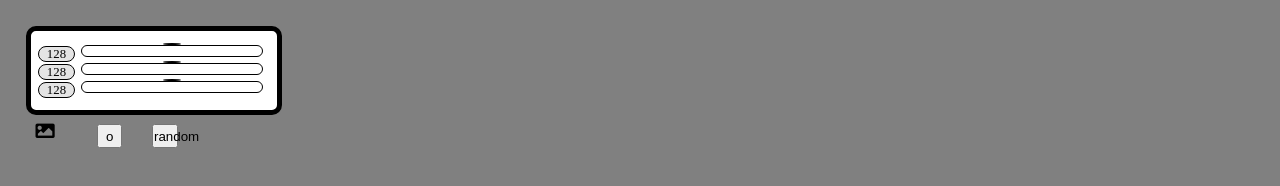
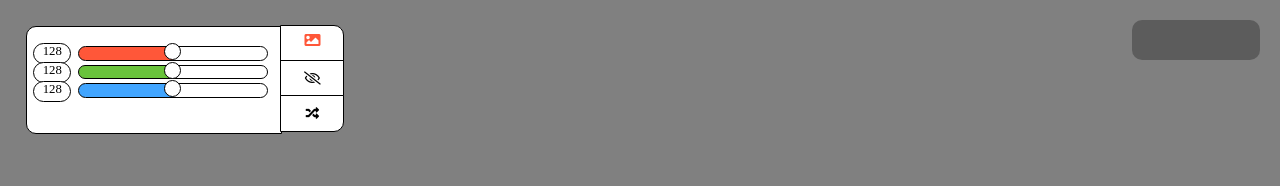
Before and after one commit to Nacamino/pick-a-color, a plain HTML site: page index.html in a window 1280 px wide. Drawn offline with Linux system fonts and the light colour scheme.

Commit message:
diseño en base

```diff
--- a/colorpicker.js
+++ b/colorpicker.js
@@ -168,9 +168,7 @@ class ColorPicker{
         this.sliderR.value = this.r
         this.sliderG.value = this.g
         this.sliderB.value = this.b
-        this.sliderR.style.background= 'linear-gradient(to right, #ff5739 0%, #ff5739 ' +  r/ 2.55 + '%,  white 0%)';
-        this.sliderG.style.background= 'linear-gradient(to right, #69c33b 0%, #69c33b ' + g / 2.55 + '%,  white 0%)';
-        this.sliderB.style.background= 'linear-gradient(to right, #41a5ff 0%, #41a5ff ' +  b / 2.55 + '%,  white 0%)'
+        this.setColorBarr()
         this.sliderValue()
 
 
--- /dev/null
+++ b/css/_config.scss
@@ -0,0 +1,6 @@
+%botones{
+    left: 1.3vw;
+    width: 5vw;
+    height: 4.6vh;
+
+}
--- a/css/index.scss
+++ b/css/index.scss
@@ -1,4 +1,5 @@
 @import "colors";
+@import "config";
 * {
     box-sizing: border-box;
     margin: 0;
@@ -22,31 +23,35 @@
       color: white;
       margin: 20px;
       padding: 2px;
+      background-color: rgba(0, 0, 0, 0.281);
 
 
     }
    .rgb{
-    border-radius: 10px ;
+
     display: block;
     position: absolute;
     margin: 2%;
     width: 20%;
-    border: 5px solid rgb(0, 0, 0) ;
-    padding: 1% 2.5%;
+    height: 13.5%;
+    border: 1px  solid rgb(0, 0, 0) ;
+    padding: 1.5% 2.5%;
     background-color: white;
+    border-radius: 10px 0 0 10px;
 
     .demo{
       width: 15%;
       height: 20%;
-      background-color: rgb(228, 228, 228);
+      background-color: rgb(255, 255, 255);
       font-size: .8em;
       text-align: center;
       content: '';
       position: absolute;
-      border-radius: 10px;
+      border-radius: 20px;
       margin-left: -10%;
-      margin-top: 1%;
+      margin-top: -1%;
       border: 1px solid black;
+
      }
 
     input[type=range]{
@@ -56,55 +61,42 @@
       cursor: pointer;
       border-radius: 20px;
       margin-left: 10%;
-
+      border: 1px solid black;
 
 
       &::-webkit-slider-thumb{
       border: 1px solid rgb(0, 0, 0);
       appearance: none;
-      margin-top: -3px;
-      height: 10%;
-      width: 10%;
+      margin-top: -4px;
+      height: 17px;
+      width: 17px;
       background-color: rgb(255, 255, 255);
       border-radius: 50%;
       opacity: 1;
 
       }
       &::-webkit-slider-runnable-track{
-        height:  1.5vh;
-        width: 1.5vw;
-        border: 1px solid black;
-        border-radius: 20px;
+        height:  1.6vh;
+        width: 1.6vw;
+
+
 
       }
 
 
 
     }
-
-    //  .red::-webkit-slider-runnable-track{
-    //    background-image: linear-gradient(to right, $rojo 50%,  white 50%);
-    //    border-radius: 10px ;
-
-    //  }
-    //  .green::-webkit-slider-runnable-track{
-    //   background-image: linear-gradient(to right, $green 50%,  white 50%);
-    //   border-radius: 10px
-    // }
-    // .blue::-webkit-slider-runnable-track{
-    //   background-image: linear-gradient(to right, $blue 50%,  white 50%);
-    //   border-radius: 10px
-    // }
     }
     .imagen_input{
-      position: absolute;
-      top: 105px;
-      left: 20px;
+      position: fixed;
+      top: 1vh;
+      left: 21vw;
 
       .label {
         position: absolute;
         cursor: pointer;
         display: block;
+
 
       }
       .img {
@@ -115,37 +107,48 @@
         top: 0px;
         position: absolute;
         border-radius: 2px;
+
       }
       .file{
 
         cursor: pointer;
-        width: 30px;
-          height: 30px;
-          left: 0;
-          top: 0px;
+          left: 1.3vw;
+          top: 1.3vw;
           position: absolute;
-          border-radius: 2px;
-          margin: 10px;
+          border: 1px solid black;
           padding-top: 6px;
           text-align: center;
-          border-radius: 5px;
-          font-size: 1.2em;
+          font-size: 1em;
+          height: 4.7vh;
+          width: 5vw;
+          border-top-right-radius: 10px;
+          color: $rojo;
       }
 
       .clean{
-        position: relative;
-        top: 1.5vw;
-        left: 6vw;
-        width: 2vw;
-        height: 3vh;
+        position: absolute ;
+        top: 4.1vw;
+        @extend %botones;
 
       }
       .random{
-        position: relative;
-        top: 1.5vw;
-        left: 8vw;
-        width: 2vw;
-        height: 3vh;
+        position: absolute;
+        top: 6.8vw;
+         border-bottom-right-radius: 10px;
+        @extend %botones;
+
+
+      }
+      .botones {
+        margin-left: -5px;
+        background-color: white;
+        outline: none;
+        border-left: none;
+        border: 1px solid black;
+        cursor: pointer;
+        &:hover{
+          background-color: rgba(255, 255, 255, 0.582);
+        }
 
       }
     }
--- a/index.html
+++ b/index.html
@@ -28,13 +28,15 @@
     <div class="imagen_input">
         <label for="img">
           <input type="file"   class="img" id="img">
-          <span class="file">
+          <div class="file botones">
             <i class="fas fa-image"></i>
-          </span>
+          </div>
         </label>
-
-        <button class="clean" id="clean">o</button>
-        <button class="random" id="random">random</button>
+        <button class="clean botones" id="clean">
+          <i class="far fa-eye-slash"></i>
+        </button>
+        <button class="random botones" id="random">
+          <i class="fas fa-random"></i></button>
     </div>
 
     <div class="display2">
```
Also changed, not shown: css/index.css, 1 other file.
